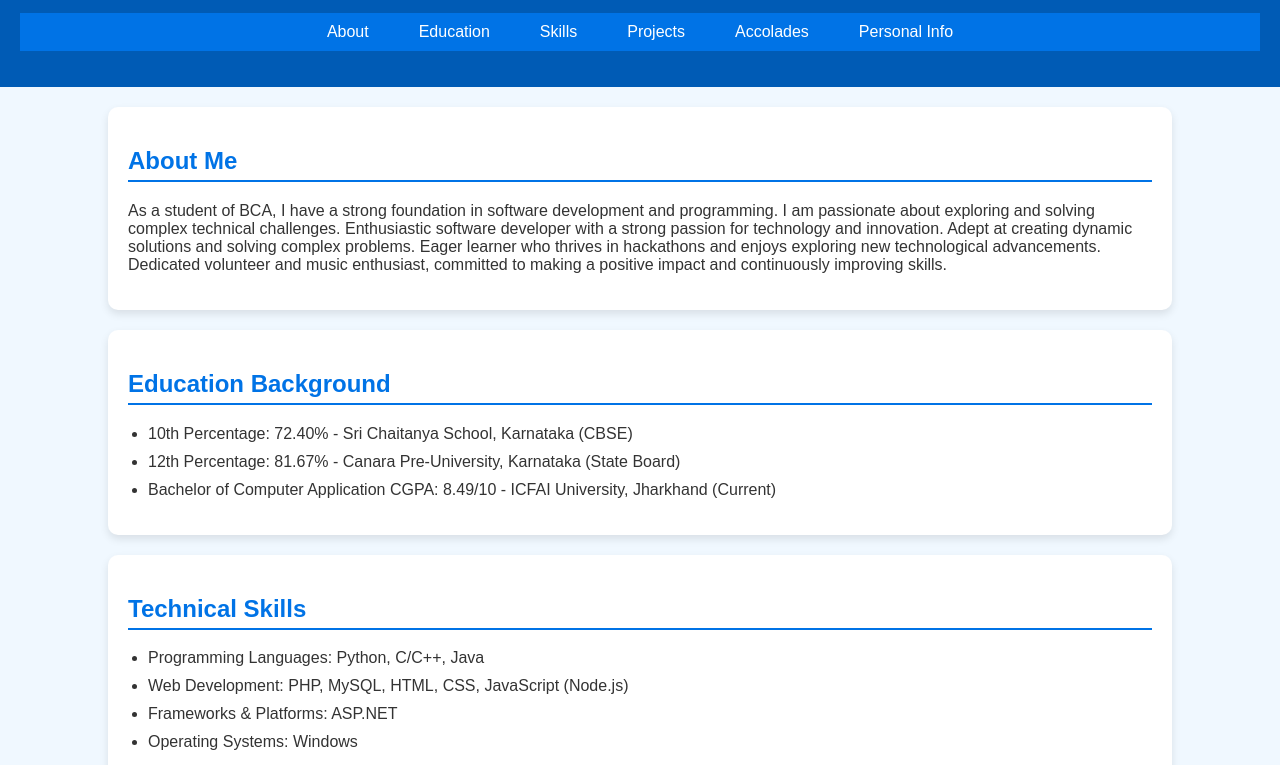
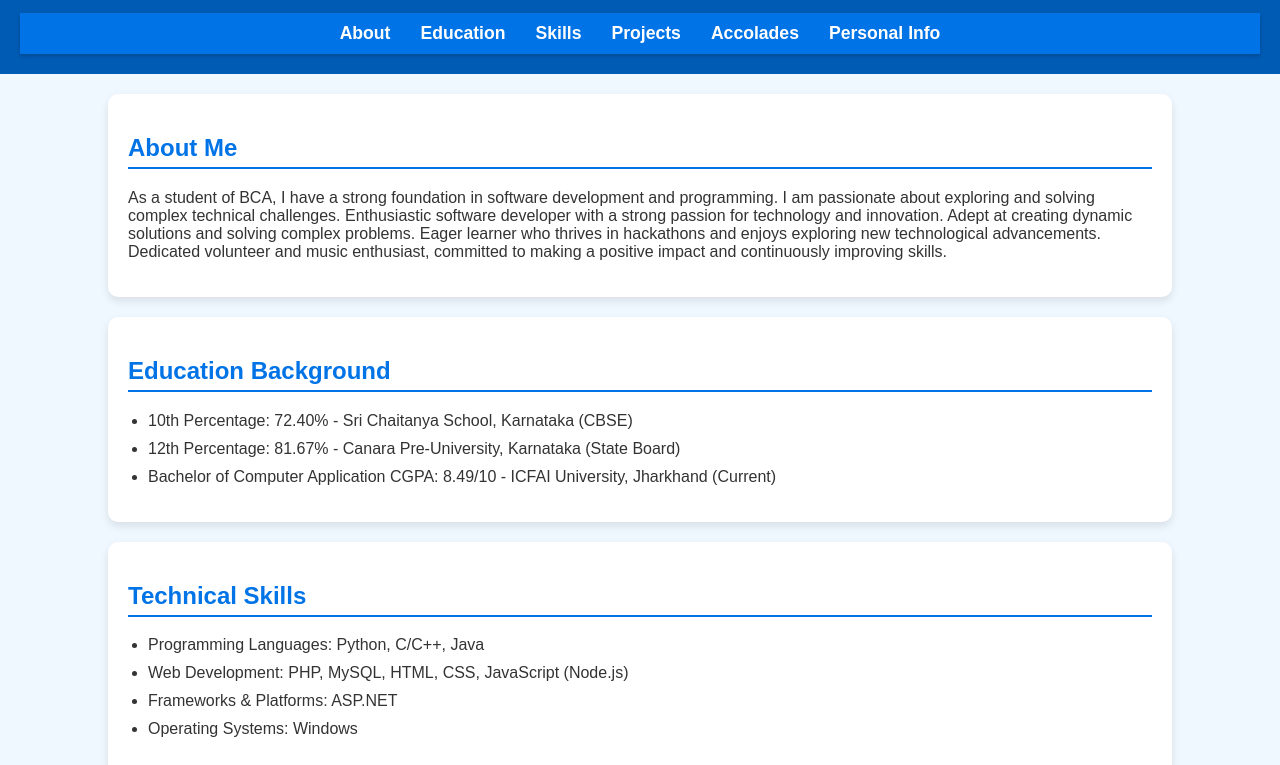
Before and after one commit to KuberKunal/Resume-Website, a plain HTML site: page index.html in a window 1280 px wide. Shown: the part 102-867 px from the top of the page. Drawn offline with Linux system fonts and the light colour scheme.

Commit message:
Update styles.css

```diff
--- a/styles.css
+++ b/styles.css
@@ -29,29 +29,49 @@ header h1 {
     font-size: 2.5em;
 }
 
-/* Navigation Bar */
+/* Navigation Bar Styles */
+.navbar {
+    background-color: #0073e6; /* Background color for the navbar */
+    padding: 10px 0;          /* Top and bottom padding */
+    box-shadow: 0 2px 4px rgba(0, 0, 0, 0.2); /* Shadow effect */
+}
+
 .navbar ul {
-    list-style-type: none;
-    padding: 0;
-    display: flex;
-    justify-content: center;
-    background-color: #0073e6;
+    list-style-type: none;    /* Remove bullet points */
+    margin: 0;                /* Remove default margin */
+    padding: 0;               /* Remove default padding */
+    display: flex;            /* Display items in a row */
+    justify-content: center;  /* Center align the items horizontally */
 }
 
 .navbar li {
-    margin: 0 15px;
+    margin: 0 15px;           /* Add space between each list item */
 }
 
 .navbar a {
-    color: #fff;
-    padding: 10px;
-    display: block;
+    color: #fff;              /* Text color */
+    text-decoration: none;    /* Remove underline */
+    font-size: 1.1em;         /* Slightly increase font size */
+    font-weight: bold;        /* Make text bold */
+    transition: color 0.3s ease; /* Smooth transition for color changes */
 }
 
 .navbar a:hover {
-    background-color: #005bb5;
-    border-radius: 5px;
+    color: #ffdd57;           /* Highlight color on hover */
 }
+
+/* Responsive Design for Smaller Screens */
+@media (max-width: 600px) {
+    .navbar ul {
+        flex-direction: column;     /* Stack items vertically on small screens */
+        text-align: center;         /* Center-align text */
+    }
+
+    .navbar li {
+        margin: 10px 0;             /* Add vertical spacing between items */
+    }
+}
+
 
 /* Section Styles */
 section {
```
